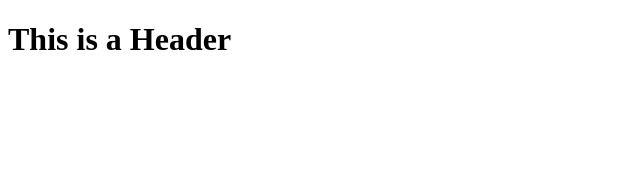
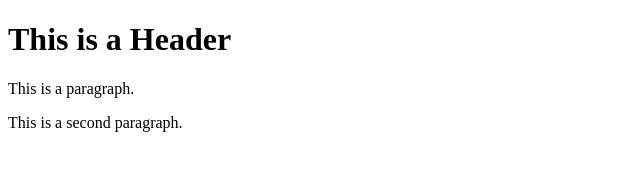
Before and after one commit to bhk1019/git-test, a plain HTML site: page index.html in a window 1280 px wide. Shown: the whole page, without its empty margins (0-640 px from the left). Drawn offline with Linux system fonts and the light colour scheme.

Commit message:
added second paragraph

```diff
--- a/index.html
+++ b/index.html
@@ -4,5 +4,7 @@
 
     <body>
         <h1>This is a Header</h1>
+        <p>This is a paragraph.</p>
+        <p>This is a second paragraph.</p>
     </body>
 </html>
```
